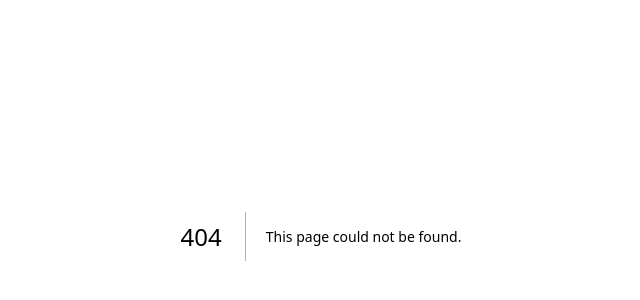
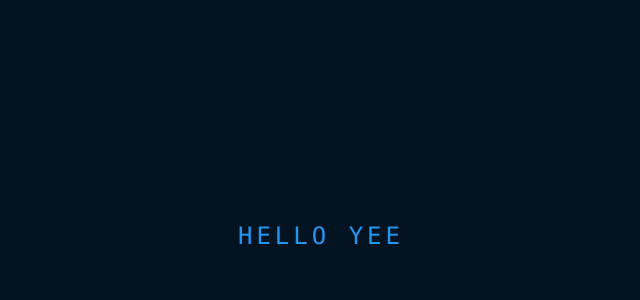
Before and after one commit to 70928manson/css-animation-try-try, a Next.js app: page /NeonButton in a window 1280 px wide. Before the commit this address had no page. Shown: the part 164-464 px from the top of the page, without its empty margins (319-959 px from the left). Built offline with nearby package versions, Linux system fonts and the light colour scheme; what tailwindcss-animation-delay would draw is missing.

Commit message:
feat: 新增 NeonButton

```diff
--- /dev/null
+++ b/app/NeonButton/page.tsx
@@ -0,0 +1,38 @@
+import React from 'react'
+
+const NeonButton = () => {
+    return (
+        <div className="flex justify-center items-center min-h-[100vh] bg-[#031321] font-[consolas]">
+            <a
+                href="#"
+                className="
+                relative inline-block py-[15px] px-[30px] text-[#2196f3] uppercase tracking-[4px] no-underline
+                text-2xl overflow-hidden duration-200
+
+                [&>span]:absolute [&>span]:block
+                [&>span:nth-child(1)]:top-0 [&>span:nth-child(1)]:left-[-100%] [&>span:nth-child(1)]:w-full [&>span:nth-child(1)]:h-[2px] [&>span:nth-child(1)]:bg-[linear-gradient(90deg,transparent,#2196f3)]
+                [&:hover>span:nth-child(1)]:left-[100%] [&:hover>span:nth-child(1)]:duration-1000
+
+                [&>span:nth-child(3)]:bottom-0 [&>span:nth-child(3)]:right-[-100%] [&>span:nth-child(3)]:w-full [&>span:nth-child(3)]:h-[2px] [&>span:nth-child(3)]:bg-[linear-gradient(270deg,transparent,#2196f3)]
+                [&:hover>span:nth-child(3)]:right-[100%] [&:hover>span:nth-child(3)]:duration-1000 [&:hover>span:nth-child(3)]:delay-[0.5s]
+
+                [&>span:nth-child(2)]:top-[-100%] [&>span:nth-child(2)]:right-0 [&>span:nth-child(2)]:w-[2px] [&>span:nth-child(2)]:h-full [&>span:nth-child(2)]:bg-[linear-gradient(180deg,transparent,#2196f3)]
+                [&:hover>span:nth-child(2)]:top-[100%] [&:hover>span:nth-child(2)]:duration-1000 [&:hover>span:nth-child(2)]:delay-[0.25s]
+
+                [&>span:nth-child(4)]:bottom-[-100%] [&>span:nth-child(4)]:left-0 [&>span:nth-child(4)]:w-[2px] [&>span:nth-child(4)]:h-full [&>span:nth-child(4)]:bg-[linear-gradient(360deg,transparent,#2196f3)]
+                [&:hover>span:nth-child(4)]:bottom-[100%] [&:hover>span:nth-child(4)]:duration-1000 [&:hover>span:nth-child(4)]:delay-[0.75s]
+
+                hover:text-[#255784] hover:bg-[#2196f3] hover:shadow-[0_0_10px_#2196f3,0_0_40px_#2196f3,0_0_80px_#2196f3] hover:delay-1000
+              "
+            >
+                <span></span>
+                <span></span>
+                <span></span>
+                <span></span>
+                Hello Yee
+            </a>
+        </div>
+    );
+};
+
+export default NeonButton;
```
